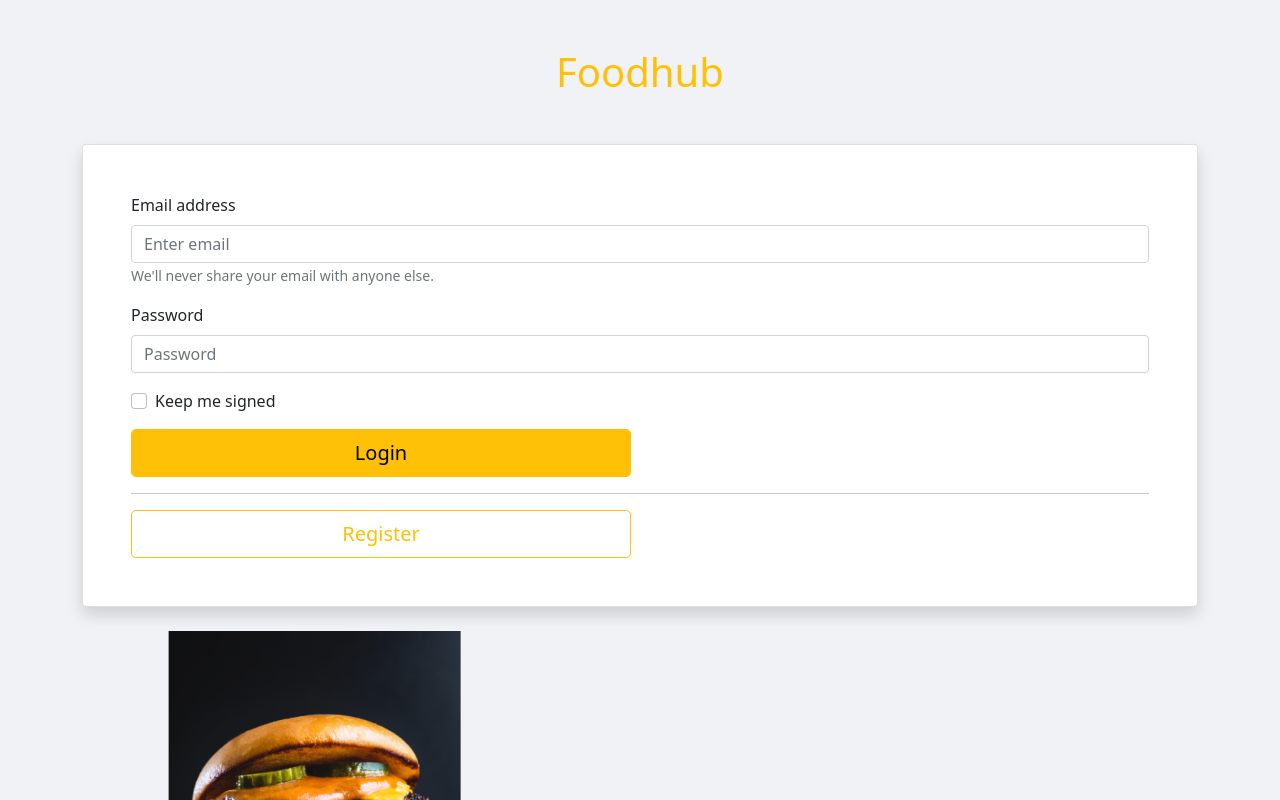
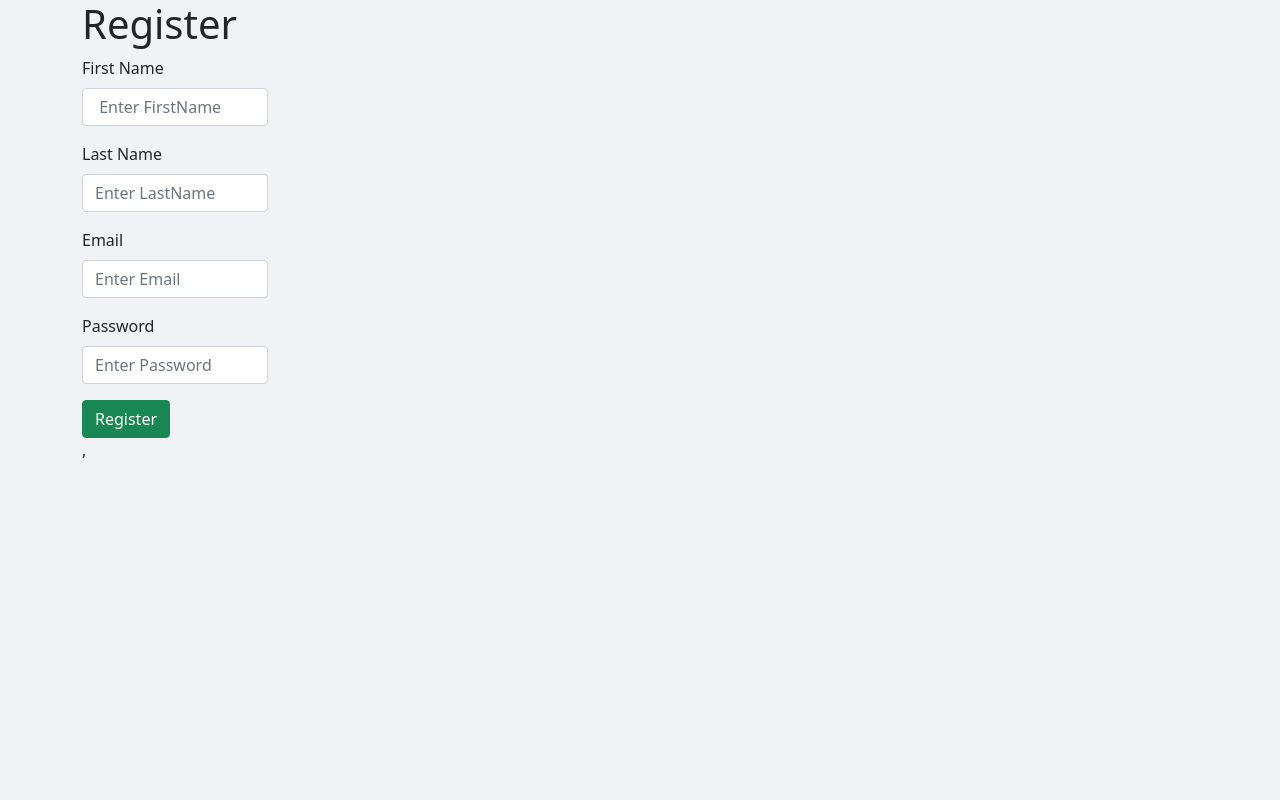
Before and after one commit to BarVarona/FoodHub-client, a React (Create React App) app in the folder client/: page /register in a window 1280 px wide. Shown: the top 800 px of the page. Built offline with nearby package versions, Linux system fonts and the light colour scheme.

Commit message:
Add InfoUser + Routing

```diff
--- a/client/src/App.tsx
+++ b/client/src/App.tsx
@@ -1,27 +1,41 @@
-import { Col, Row, Container } from "react-bootstrap";
 import Home from "./pages/Home";
 import { AppState, StateContext } from "./components/context/StateContext";
 import { useState } from "react";
+import { Container, Row } from "react-bootstrap";
+import { Col } from "react-bootstrap";
+import Register from "./pages/register/Register";
 import Login from "./pages/login/Login";
-import Register from "./pages/register/Register";
+import { BrowserRouter, Routes, Route } from "react-router-dom";
+import { Link } from "react-router-dom";
+
 function App() {
   const [appState, setAppState] = useState<AppState>({
     dishes: null,
+    userInfo: {
+      isAdmin: false,
+      status: false,
+      token: "   dfdafas",
+      message: "sdfda",
+    },
   });
+  const { userInfo, dishes } = appState;
 
   return (
-      <Login/>
-    // <StateContext.Provider
-    //   value={{ appState, setAppState: setAppState as any }}
-    // >
-    //   <Container>
-    //     <Row>
-    //       <Col>
-    //         <Home />
-    //       </Col>
-    //     </Row>
-    //   </Container>
-    // </StateContext.Provider>
+    <StateContext.Provider
+      value={{ appState, setAppState: setAppState as any }}
+    >
+      <Container>
+        <BrowserRouter>
+          <Routes>
+            <Route path="/" element={!userInfo?.token ? <Login /> : <Home />} />
+            <Route path="/home" element={<Home />} />
+            <Route path="/register" element={<Register />} />
+            <Route path="/login" element={<Login />} />
+          </Routes>
+        </BrowserRouter>
+        ,
+      </Container>
+    </StateContext.Provider>
   );
 }
 
--- a/client/src/data/foodDb.js
+++ b/client/src/api/foodDb.json
@@ -1,4 +1,4 @@
-export const foodDb = [
+[
     {
         "id": "1",
         "resname": "Hudson",
--- a/client/src/api/newUserAuth.ts
+++ b/client/src/api/newUserAuth.ts
@@ -1,11 +1,21 @@
 import axios from "axios";
 import { NewUserAuth } from "../interface/NewUserAuth.model";
-export  const RegisterAuth = async (InfoUser: NewUserAuth) => {
+const URI = "http://localhost:4000";
+export interface IUserInfo {
+  message: string;
+  token: string;
+  isAdmin: boolean;
+  status: boolean;
+}
+
+export const registerAuth = async (InfoUser: NewUserAuth) => {
   try {
-    await axios.post("/api", InfoUser);
-    console.log("done!!");
+    const { data } = await axios.post<IUserInfo>(
+      `${URI}/auth/register`,
+      InfoUser
+    );
+    return data;
   } catch (error) {
     console.log(error);
-    console.log("done!!");
   }
 };
--- a/client/src/api/userAuth.ts
+++ b/client/src/api/userAuth.ts
@@ -1,12 +1,17 @@
 import axios from "axios";
 import { UserAuth } from "../interface/UserAuth.model";
+import { IUserInfo } from "./newUserAuth";
+const URI = "http://localhost:4000";
 
 export  const loginAuth = async (InfoUser: UserAuth) => {
   try {
-    await axios.post("/api", InfoUser);
-    console.log("done!!");
+
+    const {data} = await axios.post<IUserInfo>(
+      `${URI}/auth/login`,
+      InfoUser
+    );
+    return data;
   } catch (error) {
     console.log(error);
-    console.log("done!!");
   }
 };
--- a/client/src/components/context/StateContext.ts
+++ b/client/src/components/context/StateContext.ts
@@ -1,8 +1,10 @@
 import { createContext } from "react";
+import { IUserInfo } from "../../api/newUserAuth";
 import { IDishes } from "../../interface/IDishes.model";
 
 export interface AppState {
   dishes: IDishes[] | null;
+  userInfo: IUserInfo| null;
 }
 
 export interface Context {
--- a/client/src/components/feed/Feed.tsx
+++ b/client/src/components/feed/Feed.tsx
@@ -1,24 +1,29 @@
 import React, { useEffect, useState, useContext } from "react";
-import { dishs } from "../../api/dishs";
+import dishesMocData from "../../api/foodDb.json";
 import { StateContext } from "../../components/context/StateContext";
 import { IDishes } from "../../interface/IDishes.model";
 import { Cards } from "./Cards";
 
 export const Feed = () => {
   // please be attention that in useState i add operator null  <IDishes[]|null>
-  const [foods, setFoods] = useState<IDishes[]|null>();
+  const [foods, setFoods] = useState<IDishes[] | null>(dishesMocData);
   const { appState, setAppState } = useContext(StateContext);
   useEffect(() => {
+    console.log({ foods });
+
     // Here we use a Hook that called useEffect to fetch all data from the service from the APi
     // after in setAppState initial  appState.dishes to contain  all dishes that come from api
 
-    setAppState({ ...appState, dishes: dishs() });
+      setAppState({ ...appState, dishes: dishesMocData });
       setFoods(appState.dishes);
-  }, []);
+
+  }, [foods]);
+
   return (
     <div>
-      {foods?.map(({ id, resname, dishname, image, stars }) => (
+      {appState?.dishes?.map(({ id, resname, dishname, image, stars }, index) => (
           <Cards
+            key={index}
             id={id}
             resname={resname}
             dishname={dishname}
--- a/client/src/interface/NewUserAuth.model.ts
+++ b/client/src/interface/NewUserAuth.model.ts
@@ -3,5 +3,5 @@ export interface NewUserAuth {
     lastName: string;
     email: string;
     password: string;
-    confirmPassword: string;
+    //confirmPassword: string;
   }
--- a/client/src/pages/login/Login.tsx
+++ b/client/src/pages/login/Login.tsx
@@ -1,15 +1,16 @@
-import React, { useEffect, useState } from "react";
+import React, { useEffect, useState, useContext } from "react";
 import { Form, Button, Container, Row, Col, Card } from "react-bootstrap";
 import {loginAuth}  from "../../api/userAuth";
+import { StateContext } from "../../components/context/StateContext";
 import { UserAuth } from "../../interface/UserAuth.model";
 
 function Login() {
+  const {appState,setAppState} = useContext(StateContext);
   const [val, setVal] = useState<UserAuth>({
-    email: "1",
+    email: "",
     password: "",
   });
   useEffect(() => {
-    console.log(1);
   }, []);
 
   const handelInputValue = (e: any) => {
@@ -22,10 +23,15 @@ function Login() {
     }
   };
 
-  const handelSubmit = (e: any) => {
+  const handelSubmit = async (e: any) => {
     e.preventDefault();
-    //
-    if (val) loginAuth(val);
+
+    if (val){
+      const getUserInfo=await loginAuth(val);
+      if(getUserInfo){
+        setAppState({...appState,userInfo:getUserInfo});
+      }
+    }
   };
   return (
     <Container>
@@ -68,7 +74,7 @@ function Login() {
           </Card>
         </Col>
         <Col>
-          <img src={require('../../images/homePagePic.png')} className='mt-4' style={{ width: "730x", height: "630px" }}></img>
+          <img src={require('../../images/homePagePic.png')} className='mt-4' style={{ width: "730px", height: "620px" }}></img>
         </Col>
       </Row>
     </Container>
--- a/client/src/pages/register/Register.tsx
+++ b/client/src/pages/register/Register.tsx
@@ -1,16 +1,17 @@
-import React, {useState } from "react";
+import React, { useContext, useState } from "react";
 import { Form, Button } from "react-bootstrap";
-import { RegisterAuth } from "../../api/newUserAuth";
+import { registerAuth } from "../../api/newUserAuth"
+import { StateContext } from "../../components/context/StateContext";
 import { NewUserAuth } from "../../interface/NewUserAuth.model";
 
-
 function Register() {
+  const { appState, setAppState } = useContext(StateContext);
   const [val, setVal] = useState<NewUserAuth>({
     firstName: "",
     lastName: "",
-    email: "1",
+    email: "",
     password: "",
-    confirmPassword: ""
+    // confirmPassword: "",
   });
 
   const handelInputValue = (e: any) => {
@@ -28,40 +29,43 @@ function Register() {
       setVal({ ...val, password: value });
     }
   };
-  const handelSubmit = (e: any) => {
+  const handelSubmit = async (e: any) => {
     e.preventDefault();
-    if (val) RegisterAuth(val);
+
+    if (val) {
+      const getUserInfo = await registerAuth(val);
+      if (getUserInfo) {
+        setAppState({ ...appState, userInfo: getUserInfo });
+      }
+    }
   };
 
   return (
     <div className="Register">
       <div className="col-2">
-      <h1 style={{color:"orange"}}>Register</h1>
+        <h1>Register</h1>
         <Form onSubmit={handelSubmit}>
           <Form.Group className="mb-3" controlId="formBasicFirstName">
-        <Form.Label style={{width:"100px"}}>First Name</Form.Label>
+            <Form.Label>First Name</Form.Label>
             <Form.Control
-        style={{width: "250px"}}
               type="FirstName"
               placeholder=" Enter FirstName"
               name="FirstName"
               onChange={handelInputValue}
-
             />
           </Form.Group>
           <Form.Group className="mb-3" controlId="formBasicLastName">
-      <Form.Label style={{width:"100px"}}>Last Name</Form.Label>
+            <Form.Label>Last Name</Form.Label>
             <Form.Control
-     style={{width: "250px"}}
               type="lastname"
               placeholder="Enter LastName"
               name="lastname"
-      onChange={handelInputValue} />
+              onChange={handelInputValue}
+            />
           </Form.Group>
           <Form.Group className="mb-3" controlId="formBasicEmail">
-        <Form.Label style={{width:"100px"}}>Email</Form.Label>
+            <Form.Label>Email</Form.Label>
             <Form.Control
-       style={{width: "250px"}}
               type="email"
               placeholder="Enter Email"
               name="email"
@@ -69,26 +73,24 @@ function Register() {
             />
           </Form.Group>
           <Form.Group className="mb-3" controlId="formBasicPassword">
-    <Form.Label style={{width:"100px"}}>Password</Form.Label>
+            <Form.Label>Password</Form.Label>
             <Form.Control
-    style={{width: "250px"}}
               type="password"
               placeholder="Enter Password"
               name="password"
               onChange={handelInputValue}
             />
           </Form.Group>
-  <Form.Group className="mb-3" controlId="formBasicPassword">
-    <Form.Label style={{width:"150px"}}>Confrim Password</Form.Label>
+          {/* <Form.Group className="mb-3" controlId="formBasicPassword">
+            <Form.Label>Confrim Password</Form.Label>
             <Form.Control
-    style={{width: "250px"}}
               type="password"
               placeholder="Confrim Password"
               name="password"
               onChange={handelInputValue}
             />
-  </Form.Group>
-  <Button variant="warning" type="submit">
+          </Form.Group> */}
+          <Button variant="success" type="submit">
             Register
           </Button>
         </Form>
```
Also changed, not shown: client/src/api/dishs.ts (+12 -7 lines). Lines whose indentation alone changed are shown as unchanged.
